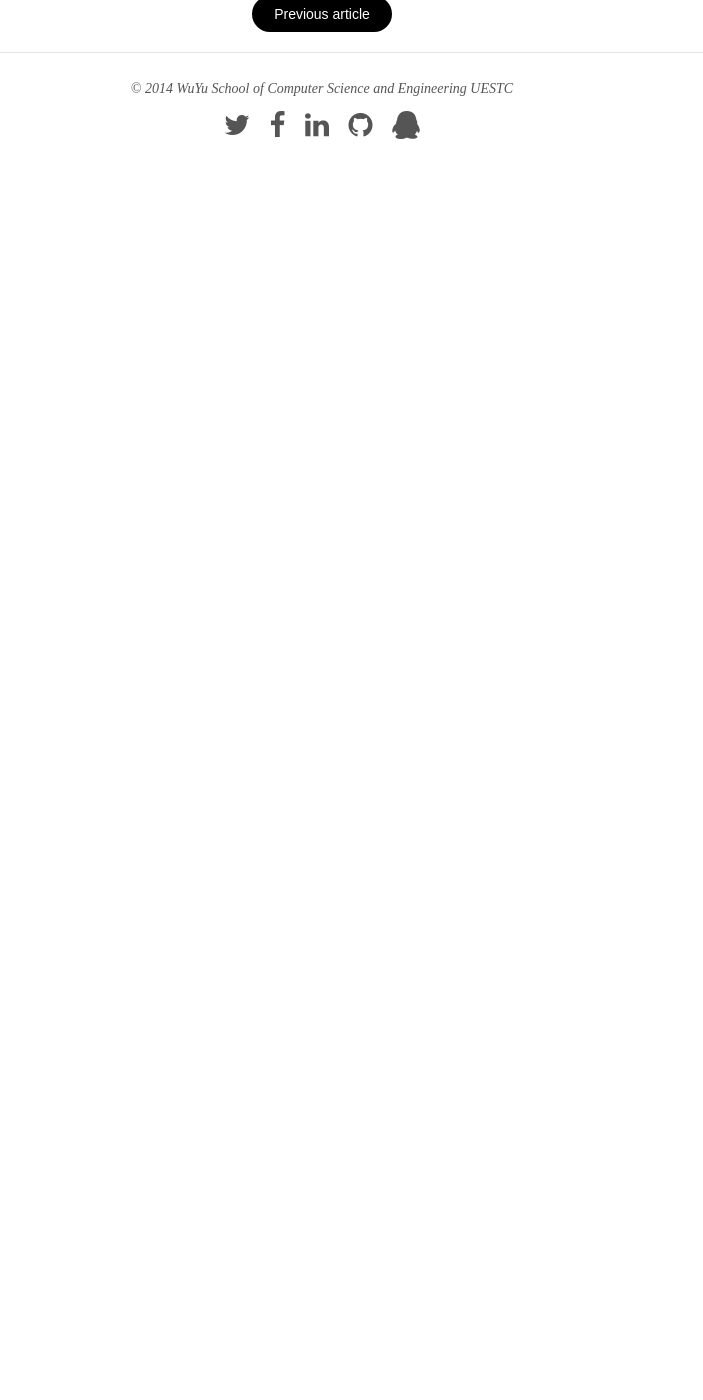
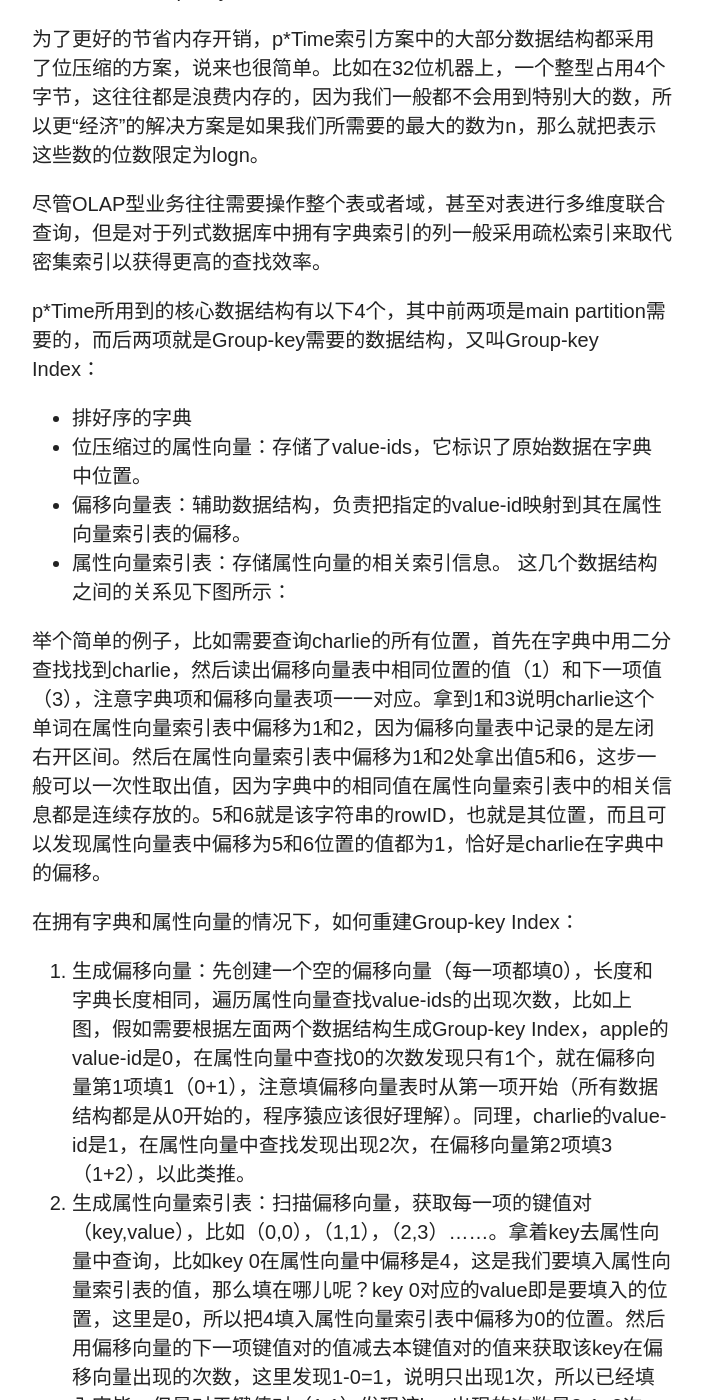
Before and after one commit to wuyu201321060203/wuyu201321060203.github.io, a Jekyll site: the page built from _posts/2014-08-31-FastLoopup.md, in a window 1280 px wide and 1400 px high, scrolled down 1553 px. Shown: the whole window, without its empty margins (318-1021 px from the left). Built offline with Jekyll 4.4.1, drawn with Linux system fonts in a browser that asks for light colours; nearby versions of some CDN libraries; comment, search, counter and statistics services are not loaded; before the commit the page ends 1748 px from its top, so only the background shows below that; some of the changed text lies outside the part shown.

```diff
--- a/_posts/2014-08-31-FastLoopup.md
+++ b/_posts/2014-08-31-FastLoopup.md
@@ -17,4 +17,35 @@
 ####wikipedia上对HANA的定义如下：
 SAP HANA, short for "High-Performance Analytic Appliance" is an in-memory, column-oriented, relational database management system developed and marketed by SAP AG. It runs massively parallel, thus exploiting the maximum out of multicore processors and subsequently enabling very fast query execution.具体可以参加HANA的白皮书。
 
-基于内存的列式数据库一般都采用读写分离策略，数据更新作用在一个专门为写优化的区域，这个区域通常都很小并且采用树结构（比如B类树）的索引来加速更新操作。而只读区域一般都很大，并且同样需要建立索引以提高事务和分析的性能。p*Time提出了一套只读区域的索引方案，该方案在查询执行时能急剧降低内存消耗，因此可以快速查询和进行合并，非常有利于事务处理和分析处理。
+基于内存的列式数据库一般都采用读写分离策略，数据更新作用在一个专门为写优化的区域（delta partition），这个区域通常都很小并且采用树结构（比如B类树）的索引来加速更新操作。而只读区域（main partition）一般都很大，并且同样需要建立索引以提高事务和分析的性能。p*Time提出了一套只读区域的索引方案，该方案在查询执行时能急剧降低内存消耗，因此可以快速执行索引查询和联合查询，非常有利于事务和分析型任务。
+
+为了降低数据库操作响应时间和内存消耗，p*Time使用了一种经过转化的索引——Group-Key，从而将列扫描转化为索引查找。
+
+为了更好的节省内存开销，p*Time索引方案中的大部分数据结构都采用了位压缩的方案，说来也很简单。比如在32位机器上，一个整型占用4个字节，这往往都是浪费内存的，因为我们一般都不会用到特别大的数，所以更“经济”的解决方案是如果我们所需要的最大的数为n，那么就把表示这些数的位数限定为logn。
+
+尽管OLAP型业务往往需要操作整个表或者域，甚至对表进行多维度联合查询，但是对于列式数据库中拥有字典索引的列一般采用疏松索引来取代密集索引以获得更高的查找效率。
+
+p*Time所用到的核心数据结构有以下4个，其中前两项是main partition需要的，而后两项就是Group-key需要的数据结构，又叫Group-key Index：
+- 排好序的字典
+- 位压缩过的属性向量：存储了value-ids，它标识了原始数据在字典中位置。
+- 偏移向量表：辅助数据结构，负责把指定的value-id映射到其在属性向量索引表的偏移。
+- 属性向量索引表：存储属性向量的相关索引信息。
+这几个数据结构之间的关系见下图所示：
+
+
+举个简单的例子，比如需要查询charlie的所有位置，首先在字典中用二分查找找到charlie，然后读出偏移向量表中相同位置的值（1）和下一项值（3），注意字典项和偏移向量表项一一对应。拿到1和3说明charlie这个单词在属性向量索引表中偏移为1和2，因为偏移向量表中记录的是左闭右开区间。然后在属性向量索引表中偏移为1和2处拿出值5和6，这步一般可以一次性取出值，因为字典中的相同值在属性向量索引表中的相关信息都是连续存放的。5和6就是该字符串的rowID，也就是其位置，而且可以发现属性向量表中偏移为5和6位置的值都为1，恰好是charlie在字典中的偏移。
+
+在拥有字典和属性向量的情况下，如何重建Group-key Index：
+1. 生成偏移向量：先创建一个空的偏移向量（每一项都填0），长度和字典长度相同，遍历属性向量查找value-ids的出现次数，比如上图，假如需要根据左面两个数据结构生成Group-key Index，apple的value-id是0，在属性向量中查找0的次数发现只有1个，就在偏移向量第1项填1（0+1），注意填偏移向量表时从第一项开始（所有数据结构都是从0开始的，程序猿应该很好理解）。同理，charlie的value-id是1，在属性向量中查找发现出现2次，在偏移向量第2项填3（1+2），以此类推。
+2. 生成属性向量索引表：扫描偏移向量，获取每一项的键值对（key,value），比如（0,0），（1,1），（2,3）......。拿着key去属性向量中查询，比如key 0在属性向量中偏移是4，这是我们要填入属性向量索引表的值，那么填在哪儿呢？key 0对应的value即是要填入的位置，这里是0，所以把4填入属性向量索引表中偏移为0的位置。然后用偏移向量的下一项键值对的值减去本键值对的值来获取该key在偏移向量出现的次数，这里发现1-0=1，说明只出现1次，所以已经填入完毕。但是对于键值对（1,1）发现该key出现的次数是3-1=2次，所以在偏移向量中搜索key 1要搜两次并把其在偏移向量中的位移依次填入属性向量索引表的相关位置，以此类推，直至扫描完偏移向量。
+
+如何生成main partition中的字典和属性向量呢？
+
+如下图所示：
+
+不要被图吓到，其实操作步骤很简单。首先必须要说明一下，我们刚才讲的索引数据结构只适用于main partition，那么对于写优化区域delta partition是怎样进行索引的呢？答案是大名鼎鼎的B+树。图中已经给出了步骤我这里解释一下，首先标示为Inputs Step 1是第一步我们需要的输入，Outputs Step 1就是我们第一步需要输出的东西，包括新字典，辅助性数据结构增量向量表和delta partition的属性向量表。新字典由老字典和delta partition中的B+树合并而成的，我们同时扫描老字典和B+树的叶子节点，按照字符串顺序（字典顺序）做归并排序即可生成新字典，在生成新字典的同时需要生成增量向量表，比如新插入个bodo，这是老字典没有的，就在bodo所在的新字典偏移1开始，依次把增量向量表中的每一项加1，如上图中的X所示。delta partition中的属性向量就根据新字典来填即可。Inputs Step2的输入部分是增量向量，老的属性向量和刚才第一步新生成的属性向量，Outputs Step 2输出的就是新的属性向量，那么它是如何生成的呢？先把老属性向量根据增量向量做一个更新然后和新属性向量做合并，比如Vmj中第一项是4，找到增量向量中偏移为4的项值是1，所以将5（4+1）填入新属性向量第一项，以此类推。全部更新完成后直接把Vdj放到Vmj`末尾，也就是简单地合并即可。
+
+这样新字典和属性向量就生成了，之前还有Group-key Index的偏移向量和属性索引向量的生成，有没有觉得很麻烦，其实还有一种更省内存的方式来同时生成这4个向量数据结构。如下图所示：
+
+这里给出伪代码，试着跟着走一下相信大家就可以理解如何操作了，其实这个算法本身并不是难点，而是如何尽量节省内存开销才是p*Time重点关注的事情，也是它的一个核心技术。
+可能大家对此还觉得有些绕，可能是因为之前有一些是HANA 自身设计所导致的特性，建议看一下HANA的白皮书，相信就会有比较深刻的认识。
```
Also changed, not shown: images/fast1.png (added), images/fast2.png (added), images/fast3.png (added), images/fast4.png (added).
